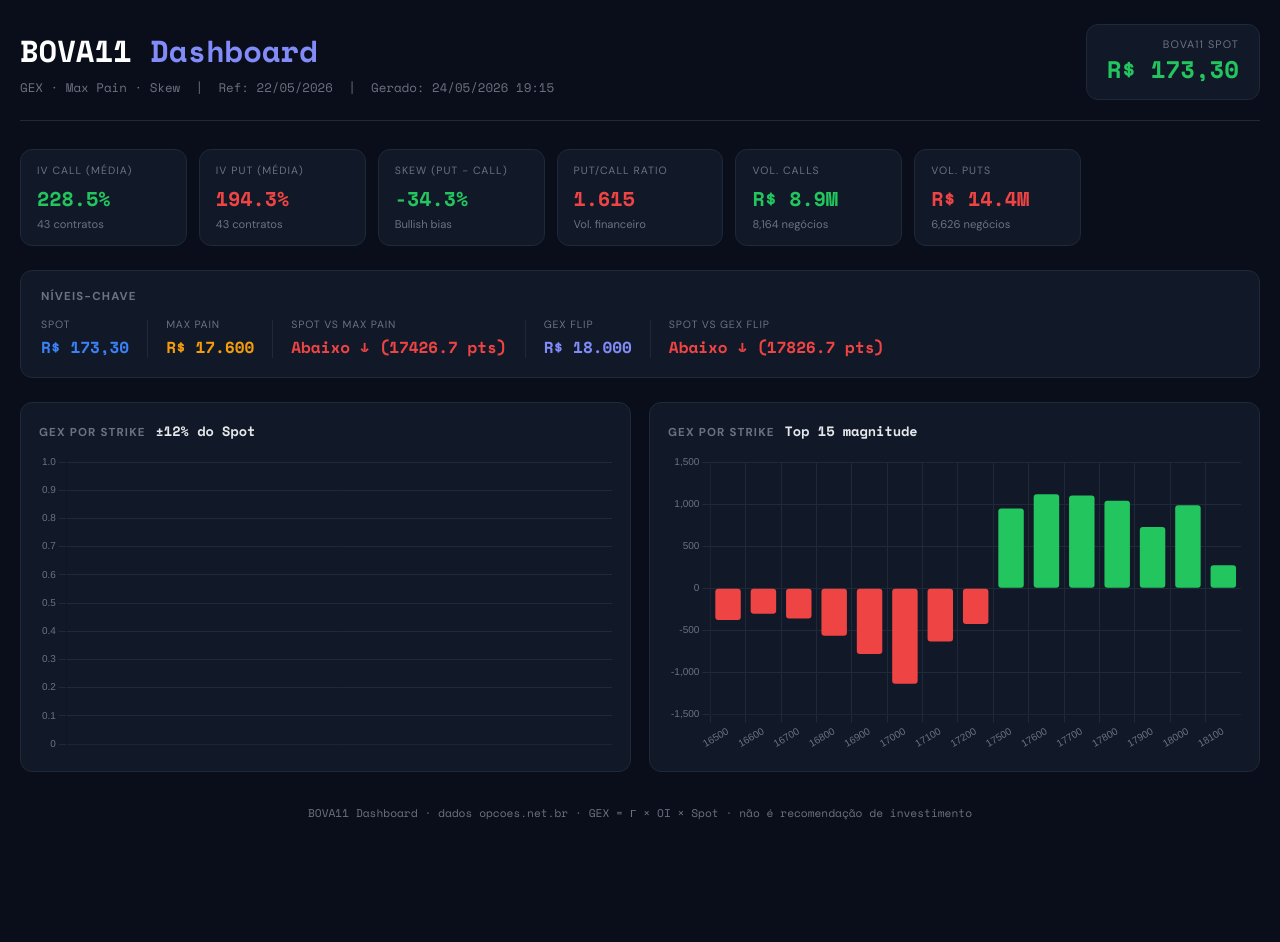
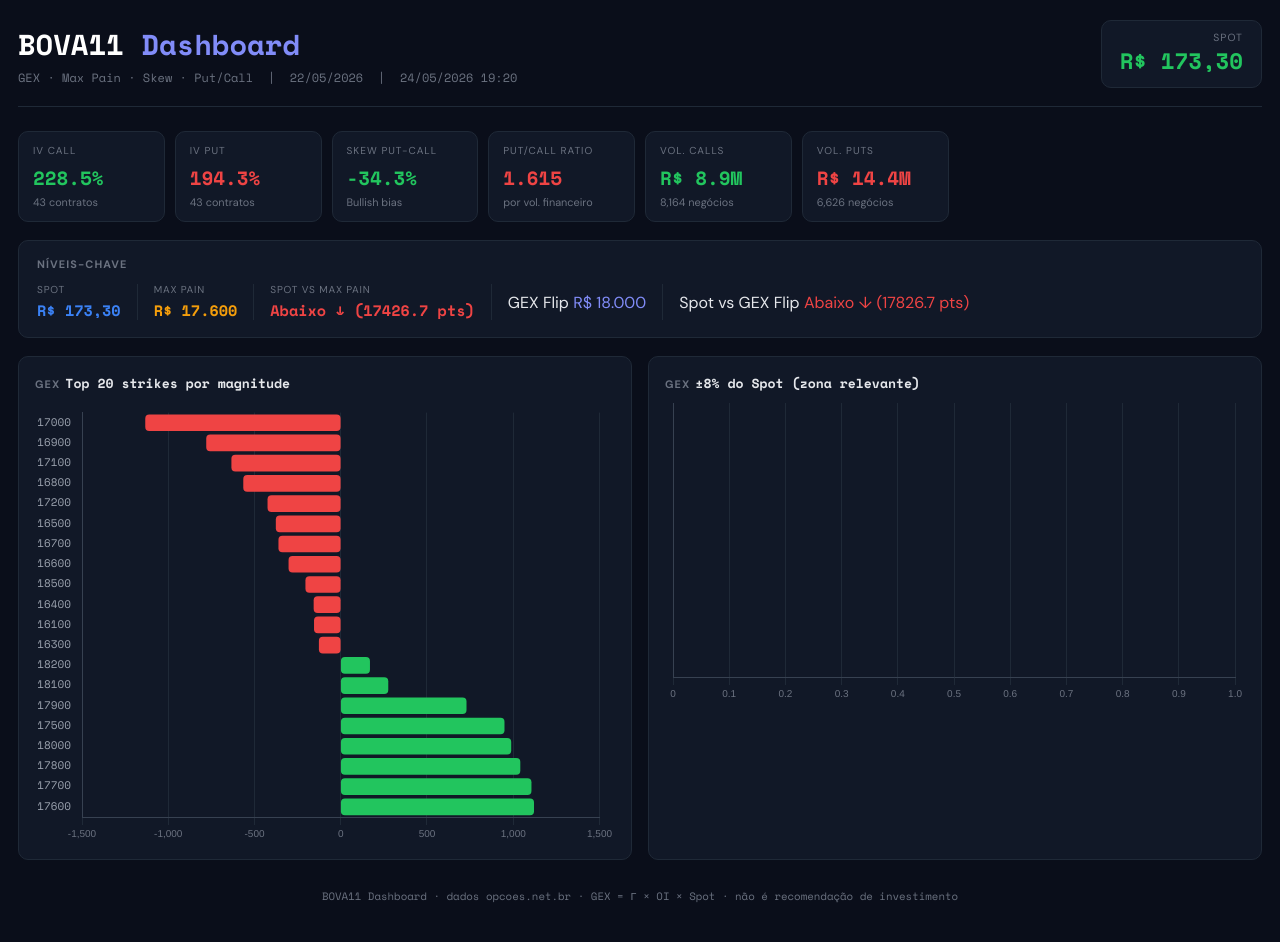
Before and after one commit to DayaneTeixeira/bova11-dashboard, a plain HTML site: page index.html in a window 1280 px wide. Before the commit the page ends 881 px from the top, so only its background shows below. Drawn offline with nearby package versions, Linux system fonts and the light colour scheme.

Commit message:
deploy: 46912e196ab2e3e4c6ed80e6ee37b3014e16c46a

```diff
--- a/index.html
+++ b/index.html
@@ -3,172 +3,105 @@
 <head>
 <meta charset="UTF-8">
 <meta name="viewport" content="width=device-width, initial-scale=1.0">
-<title>BOVA11 Dashboard · GEX & Opções</title>
+<title>BOVA11 Dashboard</title>
 <script src="https://cdn.jsdelivr.net/npm/chart.js@4.4.0/dist/chart.umd.min.js"></script>
-<link rel="preconnect" href="https://fonts.googleapis.com">
-<link href="https://fonts.googleapis.com/css2?family=Space+Mono:wght@400;700&family=DM+Sans:wght@300;400;600;700&display=swap" rel="stylesheet">
+<link href="https://fonts.googleapis.com/css2?family=Space+Mono:wght@400;700&family=DM+Sans:wght@400;600;700&display=swap" rel="stylesheet">
 <style>
-  :root {
-    --bg:      #0a0e1a;
-    --surface: #111827;
-    --border:  #1f2937;
-    --text:    #e5e7eb;
-    --muted:   #6b7280;
-    --green:   #22c55e;
-    --red:     #ef4444;
-    --blue:    #3b82f6;
-    --yellow:  #f59e0b;
-    --accent:  #818cf8;
-  }
-  * { box-sizing: border-box; margin: 0; padding: 0; }
-  body {
-    background: var(--bg);
-    color: var(--text);
-    font-family: 'DM Sans', sans-serif;
-    padding: 24px 20px 60px;
-  }
-  .header {
-    display: flex;
-    align-items: center;
-    justify-content: space-between;
-    flex-wrap: wrap;
-    gap: 12px;
-    margin-bottom: 28px;
-    padding-bottom: 20px;
-    border-bottom: 1px solid var(--border);
-  }
-  .header-left h1 {
-    font-family: 'Space Mono', monospace;
-    font-size: clamp(1.3rem, 3.5vw, 1.9rem);
-    font-weight: 700;
-    color: #fff;
-  }
-  .header-left h1 span { color: var(--accent); }
-  .header-left p { font-size: .78rem; color: var(--muted); margin-top: 5px; font-family: 'Space Mono', monospace; }
-  .spot-badge {
-    background: var(--surface);
-    border: 1px solid var(--border);
-    border-radius: 12px;
-    padding: 12px 20px;
-    text-align: right;
-  }
-  .spot-badge .label { font-size: .68rem; color: var(--muted); text-transform: uppercase; letter-spacing: .1em; }
-  .spot-badge .value { font-family: 'Space Mono', monospace; font-size: 1.5rem; font-weight: 700; color: var(--green); }
+:root {
+  --bg:#0a0e1a; --surface:#111827; --border:#1f2937;
+  --text:#e5e7eb; --muted:#6b7280;
+  --green:#22c55e; --red:#ef4444; --blue:#3b82f6;
+  --yellow:#f59e0b; --accent:#818cf8;
+}
+*{ box-sizing:border-box; margin:0; padding:0; }
+body{ background:var(--bg); color:var(--text); font-family:'DM Sans',sans-serif; padding:20px 18px 60px; }
 
-  .kpi-grid {
-    display: grid;
-    grid-template-columns: repeat(auto-fill, minmax(150px, 1fr));
-    gap: 12px;
-    margin-bottom: 24px;
-  }
-  .kpi-card {
-    background: var(--surface);
-    border: 1px solid var(--border);
-    border-radius: 12px;
-    padding: 14px 16px;
-  }
-  .kpi-label { font-size: .66rem; text-transform: uppercase; letter-spacing: .1em; color: var(--muted); margin-bottom: 7px; }
-  .kpi-value { font-family: 'Space Mono', monospace; font-size: 1.25rem; font-weight: 700; }
-  .kpi-sub { font-size: .7rem; color: var(--muted); margin-top: 4px; }
+.header{ display:flex; align-items:center; justify-content:space-between; flex-wrap:wrap; gap:10px; margin-bottom:24px; padding-bottom:18px; border-bottom:1px solid var(--border); }
+.header h1{ font-family:'Space Mono',monospace; font-size:clamp(1.2rem,3.5vw,1.8rem); color:#fff; }
+.header h1 span{ color:var(--accent); }
+.header p{ font-size:.75rem; color:var(--muted); margin-top:4px; font-family:'Space Mono',monospace; }
+.spot-badge{ background:var(--surface); border:1px solid var(--border); border-radius:10px; padding:10px 18px; text-align:right; }
+.spot-badge .lbl{ font-size:.65rem; color:var(--muted); text-transform:uppercase; letter-spacing:.1em; }
+.spot-badge .val{ font-family:'Space Mono',monospace; font-size:1.4rem; font-weight:700; color:var(--green); }
 
-  .levels-bar {
-    background: var(--surface);
-    border: 1px solid var(--border);
-    border-radius: 12px;
-    padding: 18px 20px;
-    margin-bottom: 24px;
-  }
-  .levels-bar h3 { font-size: .72rem; text-transform: uppercase; letter-spacing: .1em; color: var(--muted); margin-bottom: 14px; }
-  .levels-row { display: flex; flex-wrap: wrap; gap: 18px; align-items: center; }
-  .level-item { display: flex; flex-direction: column; gap: 4px; }
-  .lbl { font-size: .66rem; color: var(--muted); text-transform: uppercase; letter-spacing: .08em; }
-  .val { font-family: 'Space Mono', monospace; font-size: 1rem; font-weight: 700; }
-  .sep { width: 1px; height: 38px; background: var(--border); }
+.kpi-grid{ display:grid; grid-template-columns:repeat(auto-fill,minmax(140px,1fr)); gap:10px; margin-bottom:18px; }
+.kpi{ background:var(--surface); border:1px solid var(--border); border-radius:10px; padding:12px 14px; }
+.kpi .k-lbl{ font-size:.63rem; text-transform:uppercase; letter-spacing:.1em; color:var(--muted); margin-bottom:6px; }
+.kpi .k-val{ font-family:'Space Mono',monospace; font-size:1.2rem; font-weight:700; }
+.kpi .k-sub{ font-size:.68rem; color:var(--muted); margin-top:3px; }
 
-  .charts-grid {
-    display: grid;
-    grid-template-columns: 1fr 1fr;
-    gap: 18px;
-    margin-bottom: 24px;
-  }
-  @media (max-width: 700px) { .charts-grid { grid-template-columns: 1fr; } }
-  .chart-card {
-    background: var(--surface);
-    border: 1px solid var(--border);
-    border-radius: 12px;
-    padding: 18px;
-  }
-  .chart-card h3 { font-size: .72rem; text-transform: uppercase; letter-spacing: .1em; color: var(--muted); margin-bottom: 12px; }
-  .chart-card h3 span { font-family: 'Space Mono', monospace; font-size: .85rem; color: var(--text); text-transform: none; letter-spacing: 0; margin-left: 6px; }
-  /* altura fixa pro canvas */
-  .chart-wrap { position: relative; height: 300px; }
+.levels{ background:var(--surface); border:1px solid var(--border); border-radius:10px; padding:16px 18px; margin-bottom:18px; }
+.levels h3{ font-size:.68rem; text-transform:uppercase; letter-spacing:.1em; color:var(--muted); margin-bottom:12px; }
+.levels-row{ display:flex; flex-wrap:wrap; gap:16px; align-items:center; }
+.li{ display:flex; flex-direction:column; gap:3px; }
+.li .lbl{ font-size:.63rem; color:var(--muted); text-transform:uppercase; letter-spacing:.08em; }
+.li .val{ font-family:'Space Mono',monospace; font-size:.95rem; font-weight:700; }
+.sep{ width:1px; height:36px; background:var(--border); }
 
-  .footer { text-align: center; font-size: .7rem; color: var(--muted); margin-top: 32px; font-family: 'Space Mono', monospace; }
+.charts-grid{ display:grid; grid-template-columns:1fr 1fr; gap:16px; }
+@media(max-width:640px){ .charts-grid{ grid-template-columns:1fr; } }
+.chart-card{ background:var(--surface); border:1px solid var(--border); border-radius:10px; padding:16px; }
+.chart-card h3{ font-size:.68rem; text-transform:uppercase; letter-spacing:.1em; color:var(--muted); margin-bottom:10px; }
+.chart-card h3 span{ font-family:'Space Mono',monospace; font-size:.82rem; color:var(--text); text-transform:none; letter-spacing:0; margin-left:5px; }
+.chart-wrap{ position:relative; }
+
+.footer{ text-align:center; font-size:.67rem; color:var(--muted); margin-top:28px; font-family:'Space Mono',monospace; }
 </style>
 </head>
 <body>
 
 <div class="header">
-  <div class="header-left">
+  <div>
     <h1>BOVA11 <span>Dashboard</span></h1>
-    <p>GEX · Max Pain · Skew &nbsp;|&nbsp; Ref: 22/05/2026 &nbsp;|&nbsp; Gerado: 24/05/2026 19:15</p>
+    <p>GEX · Max Pain · Skew · Put/Call &nbsp;|&nbsp; 22/05/2026 &nbsp;|&nbsp; 24/05/2026 19:20</p>
   </div>
   <div class="spot-badge">
-    <div class="label">BOVA11 Spot</div>
-    <div class="value">R$ 173,30</div>
+    <div class="lbl">Spot</div>
+    <div class="val">R$ 173,30</div>
   </div>
 </div>
 
 <div class="kpi-grid">
-  <div class="kpi-card">
-    <div class="kpi-label">IV Call (média)</div>
-    <div class="kpi-value" style="color:var(--green)">228.5%</div>
-    <div class="kpi-sub">43 contratos</div>
+  <div class="kpi">
+    <div class="k-lbl">IV Call</div>
+    <div class="k-val" style="color:var(--green)">228.5%</div>
+    <div class="k-sub">43 contratos</div>
   </div>
-  <div class="kpi-card">
-    <div class="kpi-label">IV Put (média)</div>
-    <div class="kpi-value" style="color:var(--red)">194.3%</div>
-    <div class="kpi-sub">43 contratos</div>
+  <div class="kpi">
+    <div class="k-lbl">IV Put</div>
+    <div class="k-val" style="color:var(--red)">194.3%</div>
+    <div class="k-sub">43 contratos</div>
   </div>
-  <div class="kpi-card">
-    <div class="kpi-label">Skew (Put − Call)</div>
-    <div class="kpi-value" style="color:#22c55e">-34.3%</div>
-    <div class="kpi-sub">Bullish bias</div>
+  <div class="kpi">
+    <div class="k-lbl">Skew Put−Call</div>
+    <div class="k-val" style="color:#22c55e">-34.3%</div>
+    <div class="k-sub">Bullish bias</div>
   </div>
-  <div class="kpi-card">
-    <div class="kpi-label">Put/Call Ratio</div>
-    <div class="kpi-value" style="color:#ef4444">1.615</div>
-    <div class="kpi-sub">Vol. financeiro</div>
+  <div class="kpi">
+    <div class="k-lbl">Put/Call Ratio</div>
+    <div class="k-val" style="color:#ef4444">1.615</div>
+    <div class="k-sub">por vol. financeiro</div>
   </div>
-  <div class="kpi-card">
-    <div class="kpi-label">Vol. Calls</div>
-    <div class="kpi-value" style="color:var(--green)">R$ 8.9M</div>
-    <div class="kpi-sub">8,164 negócios</div>
+  <div class="kpi">
+    <div class="k-lbl">Vol. Calls</div>
+    <div class="k-val" style="color:var(--green)">R$ 8.9M</div>
+    <div class="k-sub">8,164 negócios</div>
   </div>
-  <div class="kpi-card">
-    <div class="kpi-label">Vol. Puts</div>
-    <div class="kpi-value" style="color:var(--red)">R$ 14.4M</div>
-    <div class="kpi-sub">6,626 negócios</div>
+  <div class="kpi">
+    <div class="k-lbl">Vol. Puts</div>
+    <div class="k-val" style="color:var(--red)">R$ 14.4M</div>
+    <div class="k-sub">6,626 negócios</div>
   </div>
 </div>
 
-<div class="levels-bar">
+<div class="levels">
   <h3>Níveis-Chave</h3>
   <div class="levels-row">
-    <div class="level-item">
-      <span class="lbl">Spot</span>
-      <span class="val" style="color:var(--blue)">R$ 173,30</span>
-    </div>
+    <div class="li"><span class="lbl">Spot</span><span class="val" style="color:var(--blue)">R$ 173,30</span></div>
     <div class="sep"></div>
-    <div class="level-item">
-      <span class="lbl">Max Pain</span>
-      <span class="val" style="color:var(--yellow)">R$ 17.600</span>
-    </div>
+    <div class="li"><span class="lbl">Max Pain</span><span class="val" style="color:var(--yellow)">R$ 17.600</span></div>
     <div class="sep"></div>
-    <div class="level-item">
-      <span class="lbl">Spot vs Max Pain</span>
-      <span class="val" style="color:#ef4444">Abaixo ↓ (17426.7 pts)</span>
-    </div>
+    <div class="li"><span class="lbl">Spot vs Max Pain</span><span class="val" style="color:#ef4444">Abaixo ↓ (17426.7 pts)</span></div>
 
     <div class="sep"></div>
     <div class="level-item">
@@ -185,12 +118,16 @@
 
 <div class="charts-grid">
   <div class="chart-card">
-    <h3>GEX por Strike <span>±12% do Spot</span></h3>
-    <div class="chart-wrap"><canvas id="gexNear"></canvas></div>
+    <h3>GEX<span>Top 20 strikes por magnitude</span></h3>
+    <div class="chart-wrap" style="height:440px">
+      <canvas id="cTop"></canvas>
+    </div>
   </div>
   <div class="chart-card">
-    <h3>GEX por Strike <span>Top 15 magnitude</span></h3>
-    <div class="chart-wrap"><canvas id="gexTop"></canvas></div>
+    <h3>GEX<span>±8% do Spot (zona relevante)</span></h3>
+    <div class="chart-wrap" style="height:300px">
+      <canvas id="cNear"></canvas>
+    </div>
   </div>
 </div>
 
@@ -199,56 +136,60 @@
 </div>
 
 <script>
-const baseOpts = {
+const hBarOpts = {
+  indexAxis: 'y',
   responsive: true,
   maintainAspectRatio: false,
   plugins: {
     legend: { display: false },
     tooltip: {
       callbacks: {
-        label: ctx => ' GEX: ' + ctx.raw.toLocaleString('pt-BR', {maximumFractionDigits: 0})
+        label: ctx => ' ' + ctx.raw.toLocaleString('pt-BR', {maximumFractionDigits: 0})
       }
     }
   },
   scales: {
     x: {
-      ticks: { color: '#6b7280', font: { size: 10 }, maxRotation: 45, minRotation: 30 },
-      grid:  { color: '#1f2937' }
+      ticks: { color: '#6b7280', font: { size: 10 } },
+      grid: { color: '#1f2937' },
+      border: { color: '#374151' }
     },
     y: {
-      ticks: { color: '#6b7280', font: { size: 10 } },
-      grid:  { color: '#1f2937' },
-      beginAtZero: false
+      ticks: { color: '#9ca3af', font: { size: 11, family: "'Space Mono', monospace" } },
+      grid: { display: false },
+      border: { color: '#374151' }
     }
   }
 };
 
-new Chart(document.getElementById('gexNear'), {
+new Chart(document.getElementById('cTop'), {
+  type: 'bar',
+  data: {
+    labels: ["17000", "16900", "17100", "16800", "17200", "16500", "16700", "16600", "18500", "16400", "16100", "16300", "18200", "18100", "17900", "17500", "18000", "17800", "17700", "17600"],
+    datasets: [{
+      data: [-1131.41, -777.91, -631.99, -563.16, -422.47, -374.47, -359.22, -300.64, -202.8, -155.1, -153.01, -124.74, 167.46, 273.61, 727.18, 947.36, 986.27, 1039.07, 1103.68, 1118.53],
+      backgroundColor: ['#ef4444', '#ef4444', '#ef4444', '#ef4444', '#ef4444', '#ef4444', '#ef4444', '#ef4444', '#ef4444', '#ef4444', '#ef4444', '#ef4444', '#22c55e', '#22c55e', '#22c55e', '#22c55e', '#22c55e', '#22c55e', '#22c55e', '#22c55e'],
+      borderRadius: 4,
+      borderSkipped: false,
+      barThickness: 16,
+    }]
+  },
+  options: JSON.parse(JSON.stringify(hBarOpts))
+});
+
+new Chart(document.getElementById('cNear'), {
   type: 'bar',
   data: {
     labels: [],
     datasets: [{
       data: [],
       backgroundColor: [],
-      borderRadius: 3,
+      borderRadius: 4,
       borderSkipped: false,
+      barThickness: 16,
     }]
   },
-  options: JSON.parse(JSON.stringify(baseOpts))
-});
-
-new Chart(document.getElementById('gexTop'), {
-  type: 'bar',
-  data: {
-    labels: [16500, 16600, 16700, 16800, 16900, 17000, 17100, 17200, 17500, 17600, 17700, 17800, 17900, 18000, 18100],
-    datasets: [{
-      data: [-374.47, -300.64, -359.22, -563.16, -777.91, -1131.41, -631.99, -422.47, 947.36, 1118.53, 1103.68, 1039.07, 727.18, 986.27, 273.61],
-      backgroundColor: ['#ef4444', '#ef4444', '#ef4444', '#ef4444', '#ef4444', '#ef4444', '#ef4444', '#ef4444', '#22c55e', '#22c55e', '#22c55e', '#22c55e', '#22c55e', '#22c55e', '#22c55e'],
-      borderRadius: 3,
-      borderSkipped: false,
-    }]
-  },
-  options: JSON.parse(JSON.stringify(baseOpts))
+  options: JSON.parse(JSON.stringify(hBarOpts))
 });
 </script>
 </body>
```
